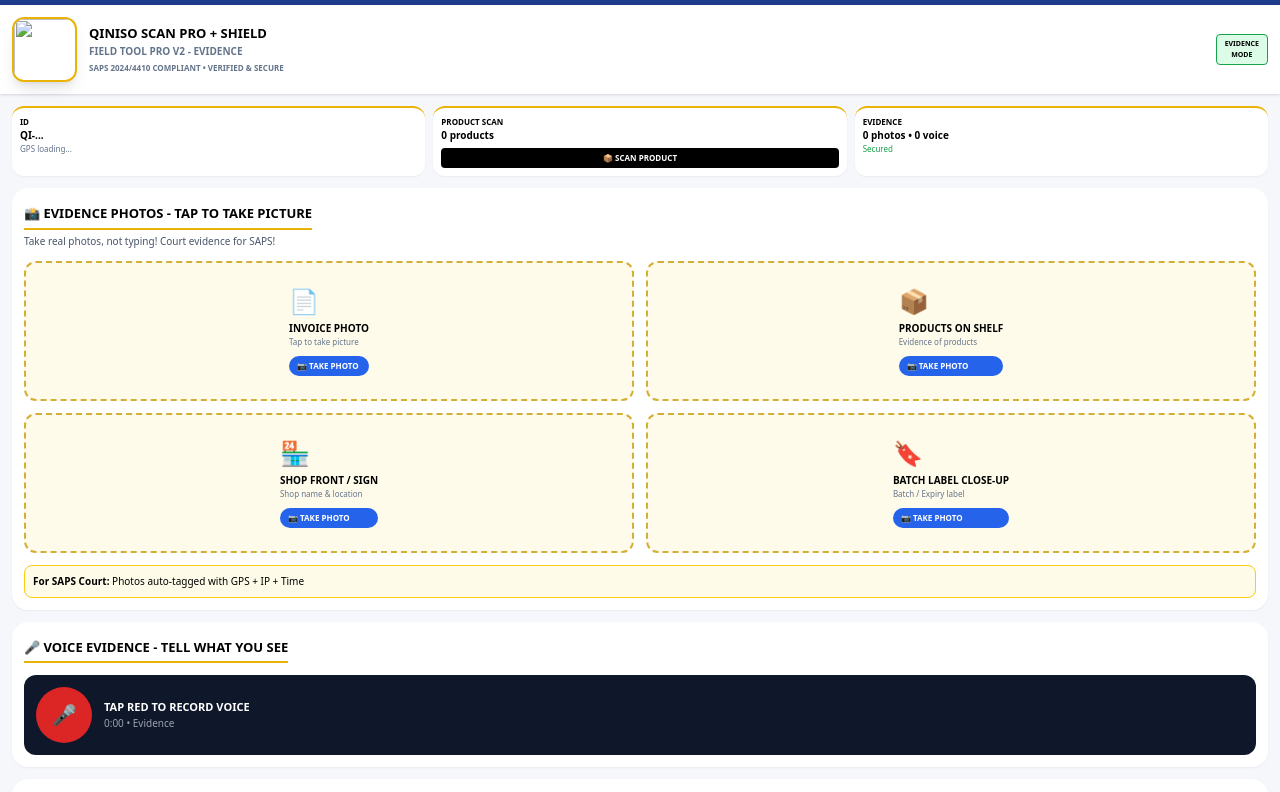
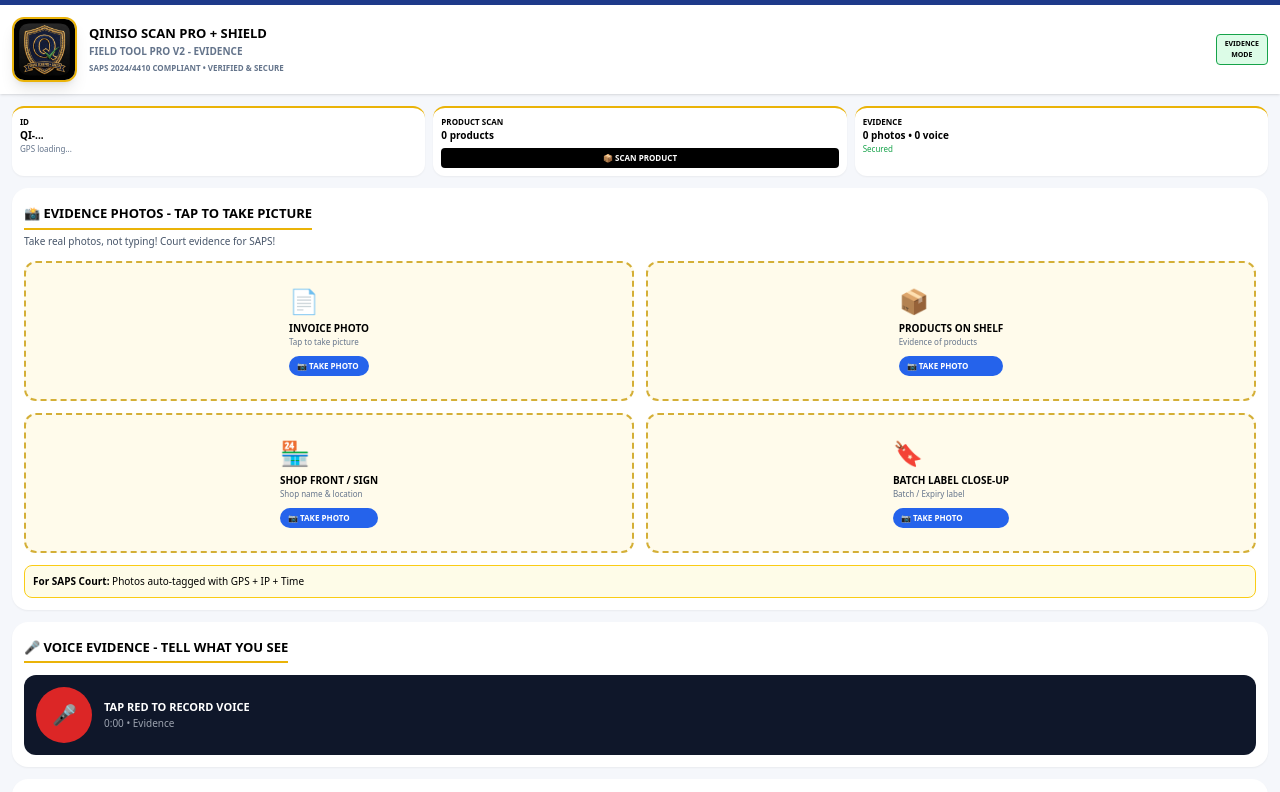
Before and after one commit to tmpalala-crypto/Qiniso-dashboard-, a plain HTML site: page qiniso-inspection-ACTIVE.html in a window 1280 px wide. Shown: the top 792 px of the page. Drawn offline with nearby package versions, Linux system fonts and the light colour scheme; no server answers.

Commit message:
Update logo image source in HTML file

```diff
--- a/qiniso-inspection-ACTIVE.html
+++ b/qiniso-inspection-ACTIVE.html
@@ -15,7 +15,7 @@ canvas{touch-action:none}
 
 <!-- HEADER WITH YOUR LOGO -->
 <div class="bg-white p-3 flex items-center gap-3 shadow" style="border-top:5px solid #1e3a8a">
-<img src="logo2.png" class="w-[65px] h-[65px] rounded-xl border-2 border-yellow-500 shadow-lg object-cover">
+<img src="logo.png" class="w-[65px] h-[65px] rounded-xl border-2 border-yellow-500 shadow-lg object-cover">
 <div class="flex-1"><div class="font-black text-[13px] leading-tight">QINISO SCAN PRO + SHIELD<br><span class="text-[10px] text-slate-500">FIELD TOOL PRO V2 - EVIDENCE</span></div><div class="text-[8px] text-slate-500 font-bold mt-1">SAPS 2024/4410 COMPLIANT • VERIFIED & SECURE</div></div>
 <div class="bg-green-100 border border-green-600 text-[7px] font-black px-2 py-1 rounded text-center">EVIDENCE<br>MODE</div>
 </div>
```
